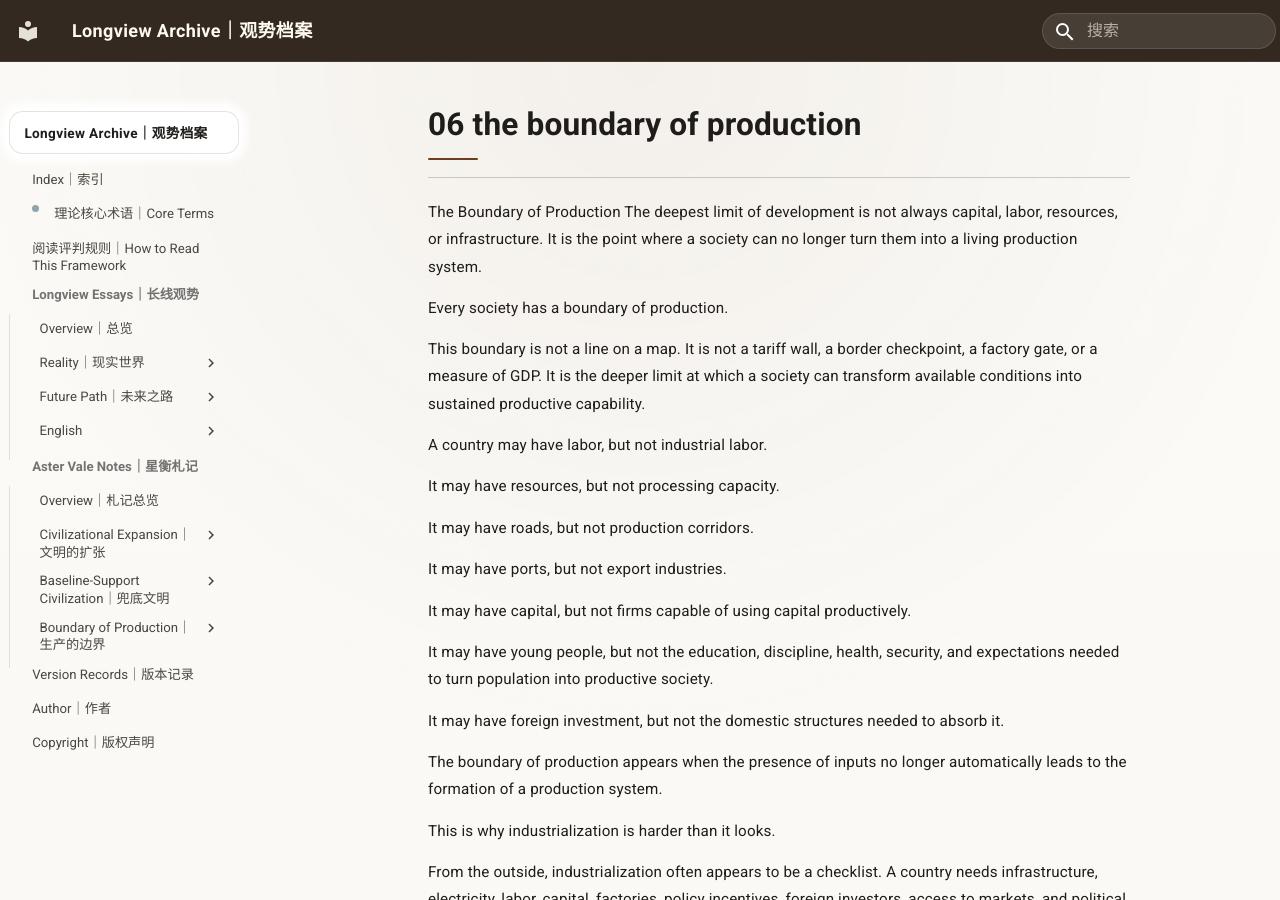
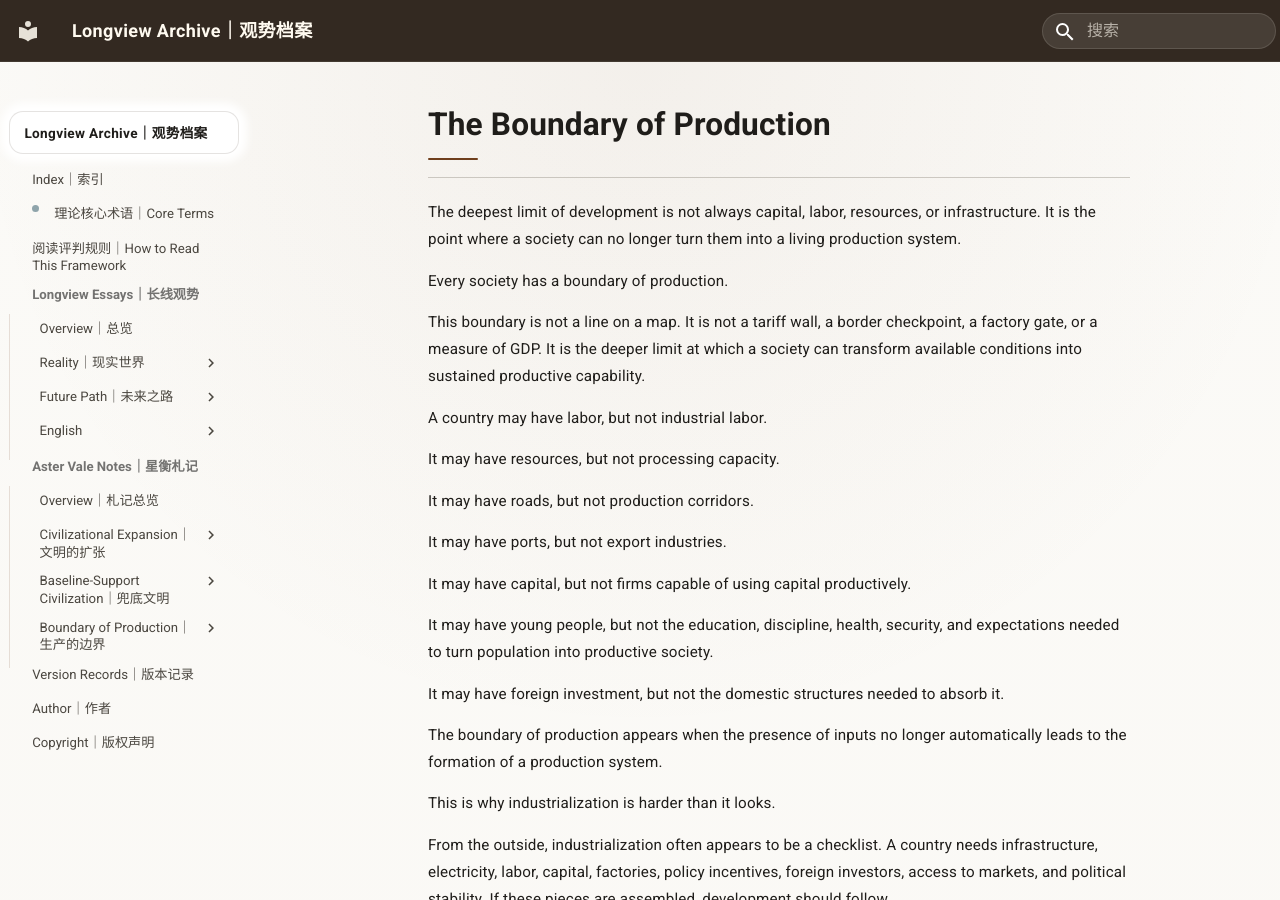
Before and after one commit to guanshi1688/longview-archive, an MkDocs documentation site: the page built from docs/essays/notes/english/Architecture/06-the-boundary-of-production.md, in a window 1280 px wide and 900 px high. Built offline with MkDocs 1.6.1 and Material for MkDocs 9.7.7, drawn with Linux system fonts in a browser that asks for light colours.

Commit message:
Update 06-the-boundary-of-production.md

```diff
--- a/docs/essays/notes/english/Architecture/06-the-boundary-of-production.md
+++ b/docs/essays/notes/english/Architecture/06-the-boundary-of-production.md
@@ -1,4 +1,5 @@
-The Boundary of Production
+# The Boundary of Production
+
 The deepest limit of development is not always capital, labor, resources, or infrastructure. It is the point where a society can no longer turn them into a living production system.
 
 Every society has a boundary of production.
```
